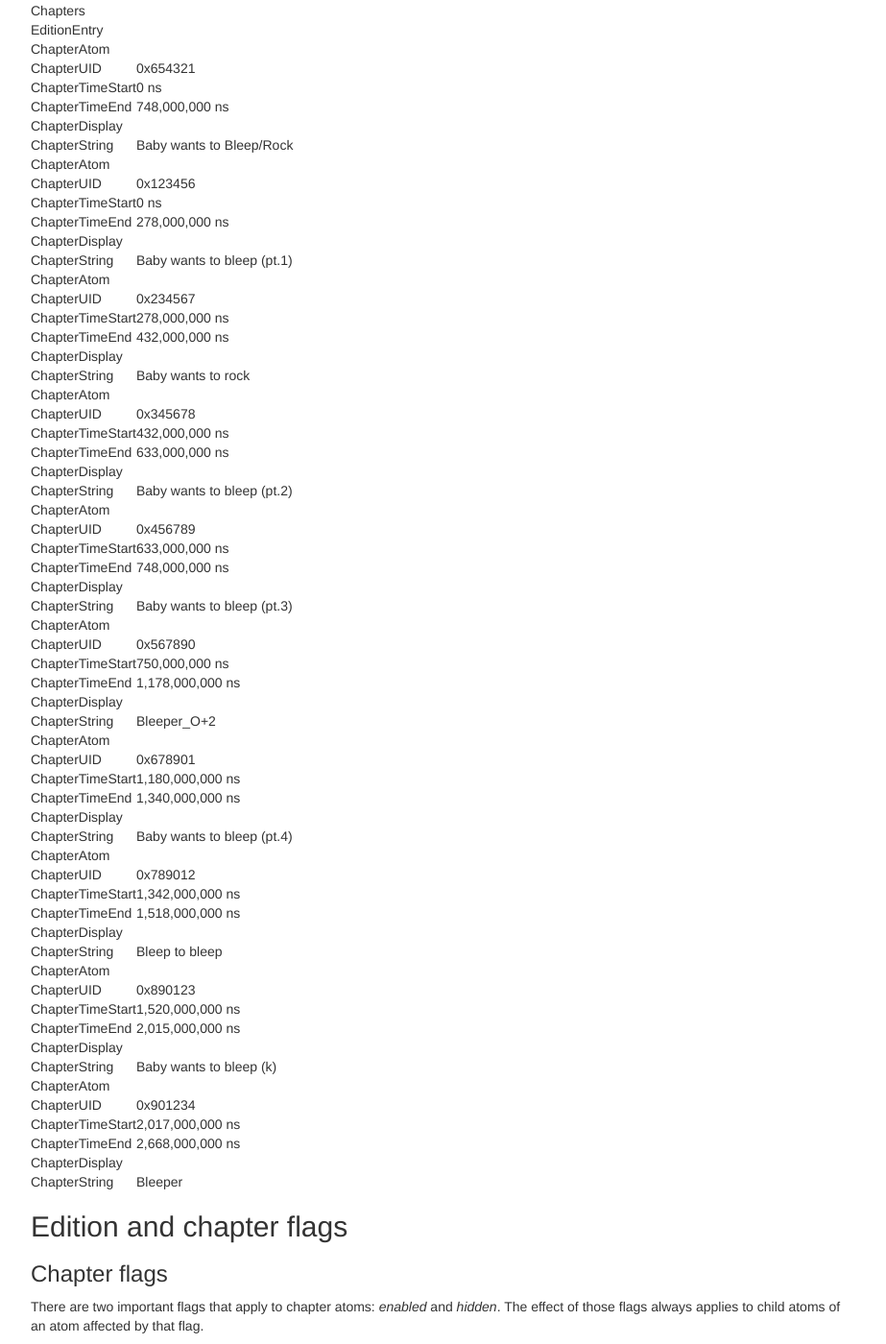
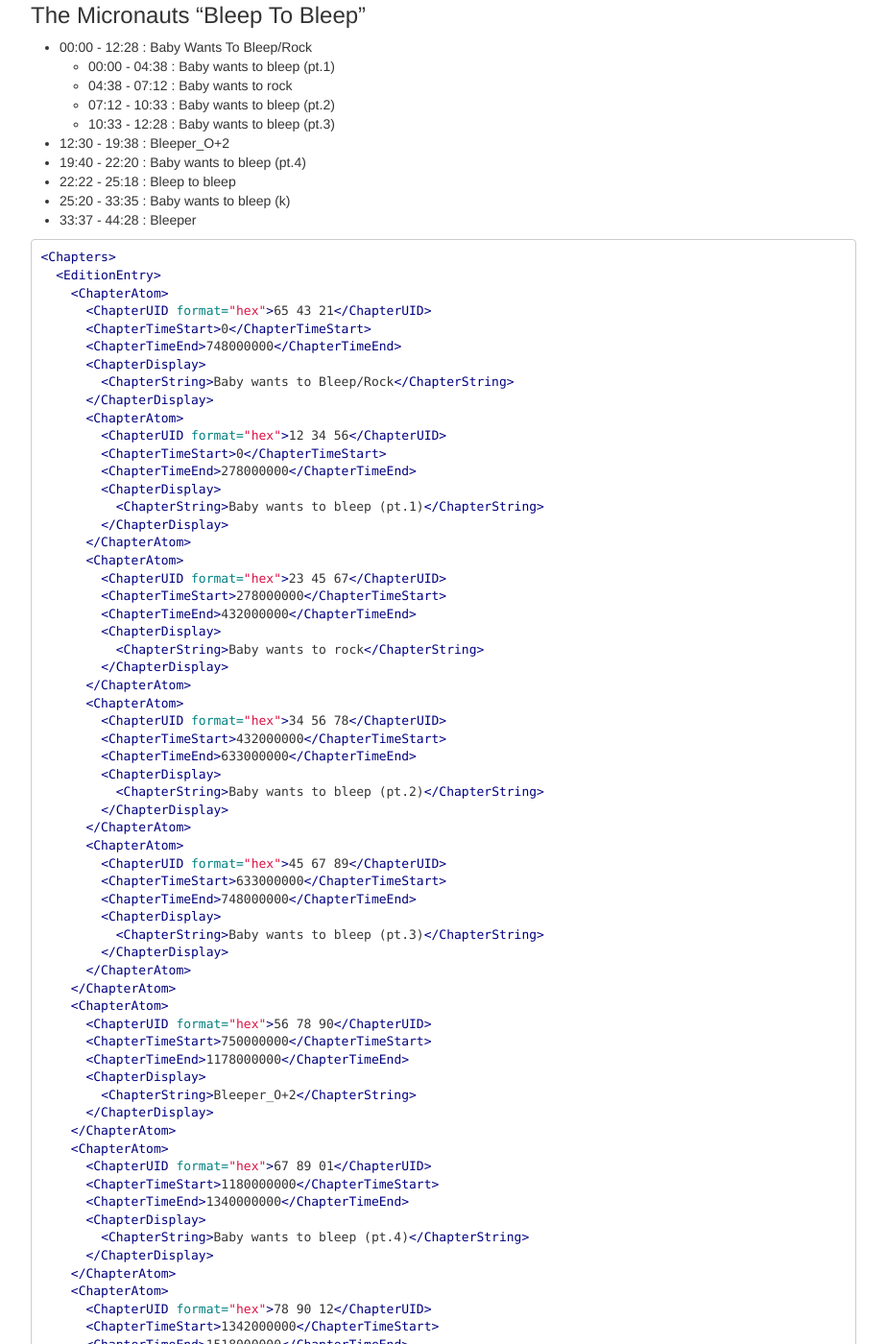
Before and after one commit to ietf-wg-cellar/matroska-specification, a Jekyll site: the page built from chapters.md, in a window 1280 px wide and 1400 px high, scrolled down 1693 px. Shown: the whole window at 96% size, without its empty margins (273-1196 px from the left). Built offline with Jekyll 4.4.1, drawn with Linux system fonts in a browser that asks for light colours; some of the changed text lies outside the part shown.

Commit message:
use xml rather than tables for chapter examples

````diff
--- a/chapters.md
+++ b/chapters.md
@@ -15,55 +15,73 @@
 
 This would translate in the following matroska form :
 
-| Chapters |
- EditionEntry |
- ChapterAtom |
- ChapterUID | 0x123456 |
- ChapterTimeStart | 0 ns |
- ChapterTimeEnd | 5,000,000 ns |
- ChapterDisplay |
- ChapterString | Intro |
- ChapterLanguage | eng |
- ChapterAtom |
- ChapterUID | 0x234567 |
- ChapterTimeStart | 5,000,000 ns |
- ChapterTimeEnd | 25,000,000 ns |
- ChapterDisplay |
- ChapterString | Before the crime |
- ChapterLanguage | eng |
- ChapterDisplay |
- ChapterString | Avant le crime |
- ChapterLanguage | fra |
- ChapterAtom |
- ChapterUID | 0x345678 |
- ChapterTimeStart | 25,000,000 ns |
- ChapterTimeEnd | 27,500,000 ns |
- ChapterDisplay |
- ChapterString | The crime |
- ChapterLanguage | eng |
- ChapterDisplay |
- ChapterString | Le crime |
- ChapterLanguage | fra |
- ChapterAtom |
- ChapterUID | 0x456789 |
- ChapterTimeStart | 27,500,000 ns |
- ChapterTimeEnd | 38,000,000 ns |
- ChapterDisplay |
- ChapterString | After the crime |
- ChapterLanguage | eng |
- ChapterDisplay |
- ChapterString | Après le crime |
- ChapterLanguage | fra |
- ChapterAtom |
- ChapterUID | 0x567890 |
- ChapterTimeStart | 38,000,000 ns |
- ChapterTimeEnd | 43,000,000 ns |
- ChapterDisplay |
- ChapterString | Credits |
- ChapterLanguage | eng |
- ChapterDisplay |
- ChapterString | Générique |
- ChapterLanguage | fra |
+```xml
+<Chapters>
+  <EditionEntry>
+    <ChapterAtom>
+      <ChapterUID format="hex">12 34 56</ChapterUID>
+      <ChapterTimeStart>0</ChapterTimeStart>
+      <ChapterTimeEnd>5000000</ChapterTimeEnd>
+      <ChapterDisplay>
+        <ChapterString>Intro</ChapterString>
+        <ChapterLanguage>eng</ChapterLanguage>
+      </ChapterDisplay>
+    </ChapterAtom>
+    <ChapterAtom>
+      <ChapterUID format="hex">23 45 67</ChapterUID>
+      <ChapterTimeStart>5000000</ChapterTimeStart>
+      <ChapterTimeEnd>25000000</ChapterTimeEnd>
+      <ChapterDisplay>
+        <ChapterString>Before the crime</ChapterString>
+        <ChapterLanguage>eng</ChapterLanguage>
+      </ChapterDisplay>
+      <ChapterDisplay>
+        <ChapterString>Avant le crime</ChapterString>
+        <ChapterLanguage>fra</ChapterLanguage>
+      </ChapterDisplay>
+    </ChapterAtom>
+    <ChapterAtom>
+      <ChapterUID format="hex">34 56 78</ChapterUID>
+      <ChapterTimeStart>25000000</ChapterTimeStart>
+      <ChapterTimeEnd>27500000</ChapterTimeEnd>
+      <ChapterDisplay>
+        <ChapterString>The crime</ChapterString>
+        <ChapterLanguage>eng</ChapterLanguage>
+      </ChapterDisplay>
+      <ChapterDisplay>
+        <ChapterString>Le crime</ChapterString>
+        <ChapterLanguage>fra</ChapterLanguage>
+      </ChapterDisplay>
+    </ChapterAtom>
+    <ChapterAtom>
+      <ChapterUID format="hex">45 67 89</ChapterUID>
+      <ChapterTimeStart>27500000</ChapterTimeStart>
+      <ChapterTimeEnd>38000000</ChapterTimeEnd>
+      <ChapterDisplay>
+        <ChapterString>After the crime</ChapterString>
+        <ChapterLanguage>eng</ChapterLanguage>
+      </ChapterDisplay>
+      <ChapterDisplay>
+        <ChapterString>Après le crime</ChapterString>
+        <ChapterLanguage>fra</ChapterLanguage>
+      </ChapterDisplay>
+    </ChapterAtom>
+    <ChapterAtom>
+      <ChapterUID format="hex">45 67 89</ChapterUID>
+      <ChapterTimeStart>38000000</ChapterTimeStart>
+      <ChapterTimeEnd>43000000</ChapterTimeEnd>
+      <ChapterDisplay>
+        <ChapterString>Credits</ChapterString>
+        <ChapterLanguage>eng</ChapterLanguage>
+      </ChapterDisplay>
+      <ChapterDisplay>
+        <ChapterString>Générique</ChapterString>
+        <ChapterLanguage>fra</ChapterLanguage>
+      </ChapterDisplay>
+    </ChapterAtom>
+  </EditionEntry>
+</Chapters>
+```
 
 ## Example 2 : nested chapters
 
@@ -82,68 +100,92 @@
 *   25:20 - 33:35 : Baby wants to bleep (k)
 *   33:37 - 44:28 : Bleeper
 
-| Chapters |
- EditionEntry |
- ChapterAtom |
- ChapterUID | 0x654321 |
- ChapterTimeStart | 0 ns |
- ChapterTimeEnd | 748,000,000 ns |
- ChapterDisplay |
- ChapterString | Baby wants to Bleep/Rock |
- ChapterAtom |
- ChapterUID | 0x123456 |
- ChapterTimeStart | 0 ns |
- ChapterTimeEnd | 278,000,000 ns |
- ChapterDisplay |
- ChapterString | Baby wants to bleep (pt.1) |
- ChapterAtom |
- ChapterUID | 0x234567 |
- ChapterTimeStart | 278,000,000 ns |
- ChapterTimeEnd | 432,000,000 ns |
- ChapterDisplay |
- ChapterString | Baby wants to rock |
- ChapterAtom |
- ChapterUID | 0x345678 |
- ChapterTimeStart | 432,000,000 ns |
- ChapterTimeEnd | 633,000,000 ns |
- ChapterDisplay |
- ChapterString | Baby wants to bleep (pt.2) |
- ChapterAtom |
- ChapterUID | 0x456789 |
- ChapterTimeStart | 633,000,000 ns |
- ChapterTimeEnd | 748,000,000 ns |
- ChapterDisplay |
- ChapterString | Baby wants to bleep (pt.3) |
- ChapterAtom |
- ChapterUID | 0x567890 |
- ChapterTimeStart | 750,000,000 ns |
- ChapterTimeEnd | 1,178,000,000 ns |
- ChapterDisplay |
- ChapterString | Bleeper_O+2 |
- ChapterAtom |
- ChapterUID | 0x678901 |
- ChapterTimeStart | 1,180,000,000 ns |
- ChapterTimeEnd | 1,340,000,000 ns |
- ChapterDisplay |
- ChapterString | Baby wants to bleep (pt.4) |
- ChapterAtom |
- ChapterUID | 0x789012 |
- ChapterTimeStart | 1,342,000,000 ns |
- ChapterTimeEnd | 1,518,000,000 ns |
- ChapterDisplay |
- ChapterString | Bleep to bleep |
- ChapterAtom |
- ChapterUID | 0x890123 |
- ChapterTimeStart | 1,520,000,000 ns |
- ChapterTimeEnd | 2,015,000,000 ns |
- ChapterDisplay |
- ChapterString | Baby wants to bleep (k) |
- ChapterAtom |
- ChapterUID | 0x901234 |
- ChapterTimeStart | 2,017,000,000 ns |
- ChapterTimeEnd | 2,668,000,000 ns |
- ChapterDisplay |
- ChapterString | Bleeper |
+```xml
+<Chapters>
+  <EditionEntry>
+    <ChapterAtom>
+      <ChapterUID format="hex">65 43 21</ChapterUID>
+      <ChapterTimeStart>0</ChapterTimeStart>
+      <ChapterTimeEnd>748000000</ChapterTimeEnd>
+      <ChapterDisplay>
+        <ChapterString>Baby wants to Bleep/Rock</ChapterString>
+      </ChapterDisplay>
+      <ChapterAtom>
+        <ChapterUID format="hex">12 34 56</ChapterUID>
+        <ChapterTimeStart>0</ChapterTimeStart>
+        <ChapterTimeEnd>278000000</ChapterTimeEnd>
+        <ChapterDisplay>
+          <ChapterString>Baby wants to bleep (pt.1)</ChapterString>
+        </ChapterDisplay>
+      </ChapterAtom>
+      <ChapterAtom>
+        <ChapterUID format="hex">23 45 67</ChapterUID>
+        <ChapterTimeStart>278000000</ChapterTimeStart>
+        <ChapterTimeEnd>432000000</ChapterTimeEnd>
+        <ChapterDisplay>
+          <ChapterString>Baby wants to rock</ChapterString>
+        </ChapterDisplay>
+      </ChapterAtom>
+      <ChapterAtom>
+        <ChapterUID format="hex">34 56 78</ChapterUID>
+        <ChapterTimeStart>432000000</ChapterTimeStart>
+        <ChapterTimeEnd>633000000</ChapterTimeEnd>
+        <ChapterDisplay>
+          <ChapterString>Baby wants to bleep (pt.2)</ChapterString>
+        </ChapterDisplay>
+      </ChapterAtom>
+      <ChapterAtom>
+        <ChapterUID format="hex">45 67 89</ChapterUID>
+        <ChapterTimeStart>633000000</ChapterTimeStart>
+        <ChapterTimeEnd>748000000</ChapterTimeEnd>
+        <ChapterDisplay>
+          <ChapterString>Baby wants to bleep (pt.3)</ChapterString>
+        </ChapterDisplay>
+      </ChapterAtom>
+    </ChapterAtom>
+    <ChapterAtom>
+      <ChapterUID format="hex">56 78 90</ChapterUID>
+      <ChapterTimeStart>750000000</ChapterTimeStart>
+      <ChapterTimeEnd>1178000000</ChapterTimeEnd>
+      <ChapterDisplay>
+        <ChapterString>Bleeper_O+2</ChapterString>
+      </ChapterDisplay>
+    </ChapterAtom>
+    <ChapterAtom>
+      <ChapterUID format="hex">67 89 01</ChapterUID>
+      <ChapterTimeStart>1180000000</ChapterTimeStart>
+      <ChapterTimeEnd>1340000000</ChapterTimeEnd>
+      <ChapterDisplay>
+        <ChapterString>Baby wants to bleep (pt.4)</ChapterString>
+      </ChapterDisplay>
+    </ChapterAtom>
+    <ChapterAtom>
+      <ChapterUID format="hex">78 90 12</ChapterUID>
+      <ChapterTimeStart>1342000000</ChapterTimeStart>
+      <ChapterTimeEnd>1518000000</ChapterTimeEnd>
+      <ChapterDisplay>
+        <ChapterString>Bleep to bleep</ChapterString>
+      </ChapterDisplay>
+    </ChapterAtom>
+    <ChapterAtom>
+      <ChapterUID format="hex">89 01 23</ChapterUID>
+      <ChapterTimeStart>1520000000</ChapterTimeStart>
+      <ChapterTimeEnd>2015000000</ChapterTimeEnd>
+      <ChapterDisplay>
+        <ChapterString>Baby wants to bleep (k)</ChapterString>
+      </ChapterDisplay>
+    </ChapterAtom>
+    <ChapterAtom>
+      <ChapterUID format="hex">90 12 34</ChapterUID>
+      <ChapterTimeStart>2017000000</ChapterTimeStart>
+      <ChapterTimeEnd>2668000000</ChapterTimeEnd>
+      <ChapterDisplay>
+        <ChapterString>Bleeper</ChapterString>
+      </ChapterDisplay>
+    </ChapterAtom>
+  </EditionEntry>
+</Chapters>
+```
 
 ## Edition and chapter flags
 
````
